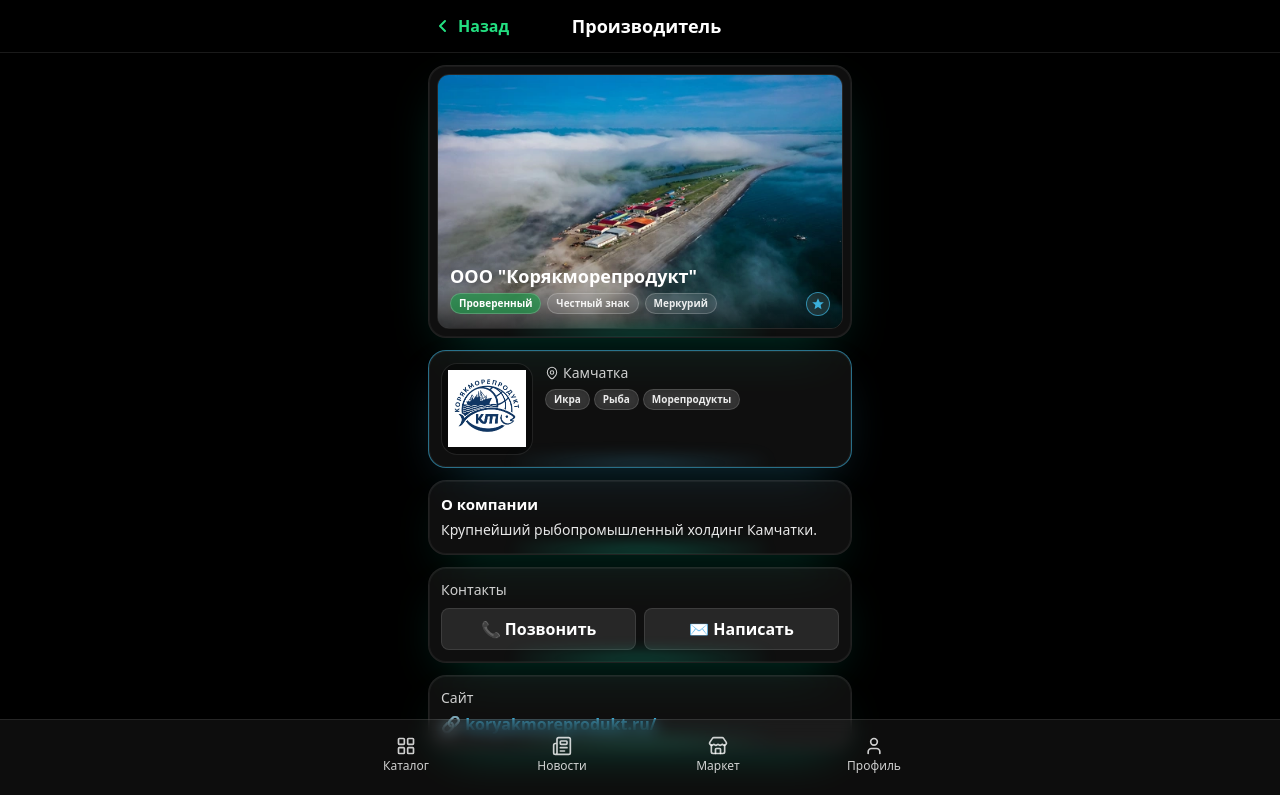
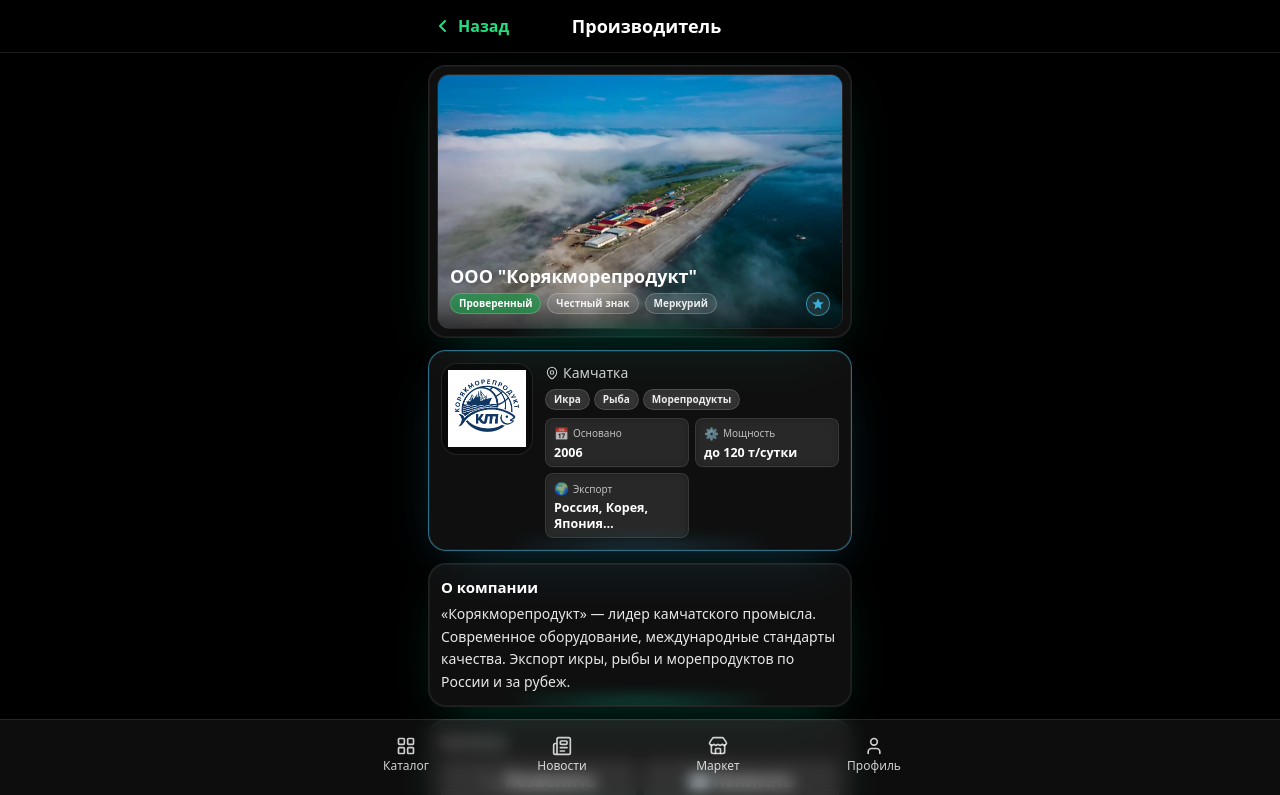
Before and after one commit to AlexSalavat/ikra-miniapp, a React (Create React App) app: page /producer/1 in a window 1280 px wide. Shown: the top 795 px of the page. Built offline with nearby package versions, Linux system fonts and the light colour scheme; no server answers; the database is empty.

Commit message:
content: enrich mock producers (details, contacts, gallery, badges)

```diff
--- a/src/mock/producers.js
+++ b/src/mock/producers.js
@@ -1,36 +1,67 @@
+// src/mock/producers.js
 export const MOCK_PRODUCERS = [
   {
     id: '1',
     name: 'ООО "Корякморепродукт"',
     region: 'Камчатка',
     logo: '/images/koryak.webp',
-    description: 'Крупнейший рыбопромышленный холдинг Камчатки.',
-    site: 'https://koryakmoreprodukt.ru/',
-    contacts: { phone: '+7 (4152) 20-10-02', email: 'kmp-office@bk.ru' },
+    description:
+      'Один из крупнейших рыбопромышленных холдингов Камчатки. Полный цикл: добыча и переработка.',
+    fullDescription:
+      '«Корякморепродукт» — лидер камчатского промысла. Современное оборудование, международные стандарты качества. Экспорт икры, рыбы и морепродуктов по России и за рубеж.',
+    site: 'https://koryakmoreprodukt.ru',
+    address:
+      '683017, Россия, Камчатский край, Петропавловск-Камчатский, просп. Рыбаков, 32, оф. 312',
+    contacts: {
+      phone: '+7 (4152) 20-10-02',
+      email: 'kmp-office@bk.ru',
+    },
     categories: ['Икра', 'Рыба', 'Морепродукты'],
     badges: ['Проверенный', 'Честный знак', 'Меркурий'],
-    gallery: ['/images/koryak-1.webp', '/images/koryak-2.webp'],
+    gallery: ['/images/koryak-1.webp', '/images/koryak-2.webp', '/images/koryak-3.webp'],
+    founded: 2006,
+    productionCapacity: 'до 120 т/сутки',
+    exportMarkets: ['Россия', 'Корея', 'Япония', 'Китай', 'ЕС'],
   },
+
   {
     id: '2',
     name: 'ООО "Витязь Авто"',
     region: 'Камчатка',
     logo: '/images/VA.webp',
     description: 'Производство красной рыбы (нерка, кета, кижуч).',
+    fullDescription:
+      'Старейшее предприятие региона. Специализация — дикий лосось и продукция глубокой переработки.',
     site: 'https://va-salmon.ru',
+    address: '',
+    contacts: {},
     categories: ['Рыба'],
     badges: [],
     gallery: [],
+    founded: 1991,
+    productionCapacity: '≈120 т/сутки',
+    exportMarkets: [],
   },
+
   {
     id: '6',
     name: 'ООО "Фирма Жупанова"',
     region: 'Камчатка',
-    logo: '/images/zhupanov.webp',
+    logo: '/images/zhupanova.webp',
     description: 'Лососевая рыба и икра. Основано в 1996 г.',
-    contacts: { phone: '8-961-965-35-95' },
+    fullDescription:
+      'Производство и реализация высококачественной лососевой рыбы и икры. Восточное побережье Камчатки.',
+    site: '',
+    address: 'г. Елизово, ул. Сопочная, 13. Офис: П-Камчатский, ул. Ларина, 38, оф. 66',
+    contacts: {
+      phone: '8-961-965-35-95',
+      Владивосток: '8-914-705-19-10',
+    },
     categories: ['Икра лососевая', 'Мороженая рыба'],
     badges: [],
     gallery: ['/images/zhupanova.webp'],
+    founded: 1996,
+    productionCapacity: '',
+    exportMarkets: [],
   },
 ];
```
